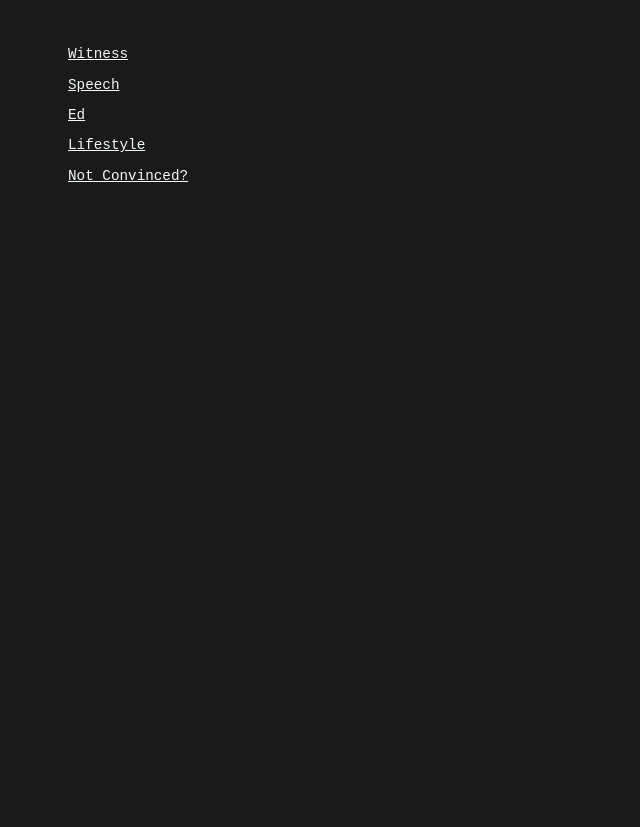
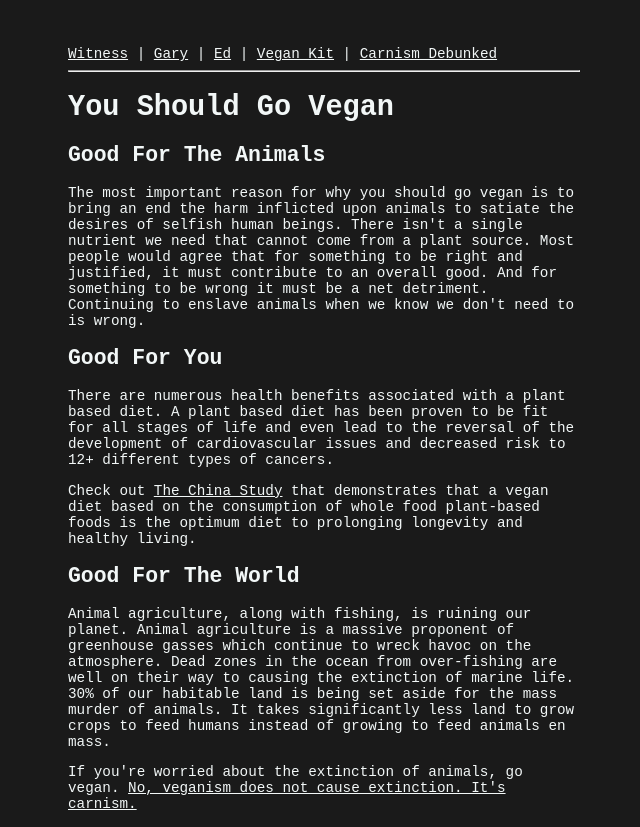
Before and after one commit to p3ntujfsqinaki4/melsite.net, a plain HTML site: page index.html in a window 1280 px wide. Shown: the whole page, without its empty margins (316-956 px from the left). Before the commit the page ends 800 px from the top, so only its background shows below. Drawn offline with Linux system fonts and the light colour scheme.

Commit message:
Add files via upload

```diff
--- a/index.html
+++ b/index.html
@@ -1,10 +1,23 @@
 <html>
+    <meta name="viewport" content="width=device-width, initial-scale=1.0">
 	<link rel="stylesheet" type="text/css" href="styles.css"/>
+	<div class=navbar>
+	<a href="dominionmirror.html">Witness</a> |
+	<a href="https://www.youtube.com/watch?v=es6U00LMmC4">Gary</a> |
+	<a href="https://www.youtube.com/@ed.winters/videos">Ed</a> |
+	<a href="https://www.vegankit.com">Vegan Kit</a> |
+	<a href="https://www.carnismdebunked.com/general-ethical">Carnism Debunked</a>
+	</div>
+	<hr>
 <body>
-<p><a href="dominionmirror.html">Witness</a></p>
-<p><a href="https://www.youtube.com/watch?v=es6U00LMmC4">Speech</a></p>
-<p><a href="https://www.youtube.com/@ed.winters/videos">Ed</a></p>
-<p><a href="https://www.vegankit.com">Lifestyle</a></p>
-<p><a href="https://www.carnismdebunked.com/general-ethical">Not Convinced?</a></p>
+<h1>You Should Go Vegan</h1>
+<h2>Good For The Animals</h2>
+<p>The most important reason for why you should go vegan is to bring an end the harm inflicted upon animals to satiate the desires of selfish human beings. There isn't a single nutrient we need that cannot come from a plant source. Most people would agree that for something to be right and justified, it must contribute to an overall good. And for something to be wrong it must be a net detriment. Continuing to enslave animals when we know we don't need to is wrong.</p>
+<h2>Good For You</h2>
+<p>There are numerous health benefits associated  with a plant based diet. A plant based diet has been proven to be fit for all stages of life and even lead to the reversal of the development of cardiovascular issues and decreased risk to 12+ different types of cancers.</p>
+<p>Check out <a href="https://nutritionstudies.org/the-china-study/">The China Study</a> that demonstrates that a vegan diet based on the consumption of whole food plant-based foods is the optimum diet to prolonging longevity and healthy living.</p>
+<h2>Good For The World</h2>
+<p>Animal agriculture, along with fishing, is ruining our planet. Animal agriculture is a massive proponent of greenhouse gasses which continue to wreck havoc on the atmosphere. Dead zones in the ocean from over-fishing are well on their way to causing the extinction of marine life. 30% of our habitable land is being set aside for the mass murder of animals. It takes significantly less land to grow crops to feed humans instead of growing to feed animals en mass.</p>
+<p>If you're worried about the extinction of animals, go vegan. <a href="https://www.sciencedirect.com/science/article/abs/pii/S0048969715303697">No, veganism does not cause extinction. It's carnism.</a></p>
 </body>
 </html>
```
